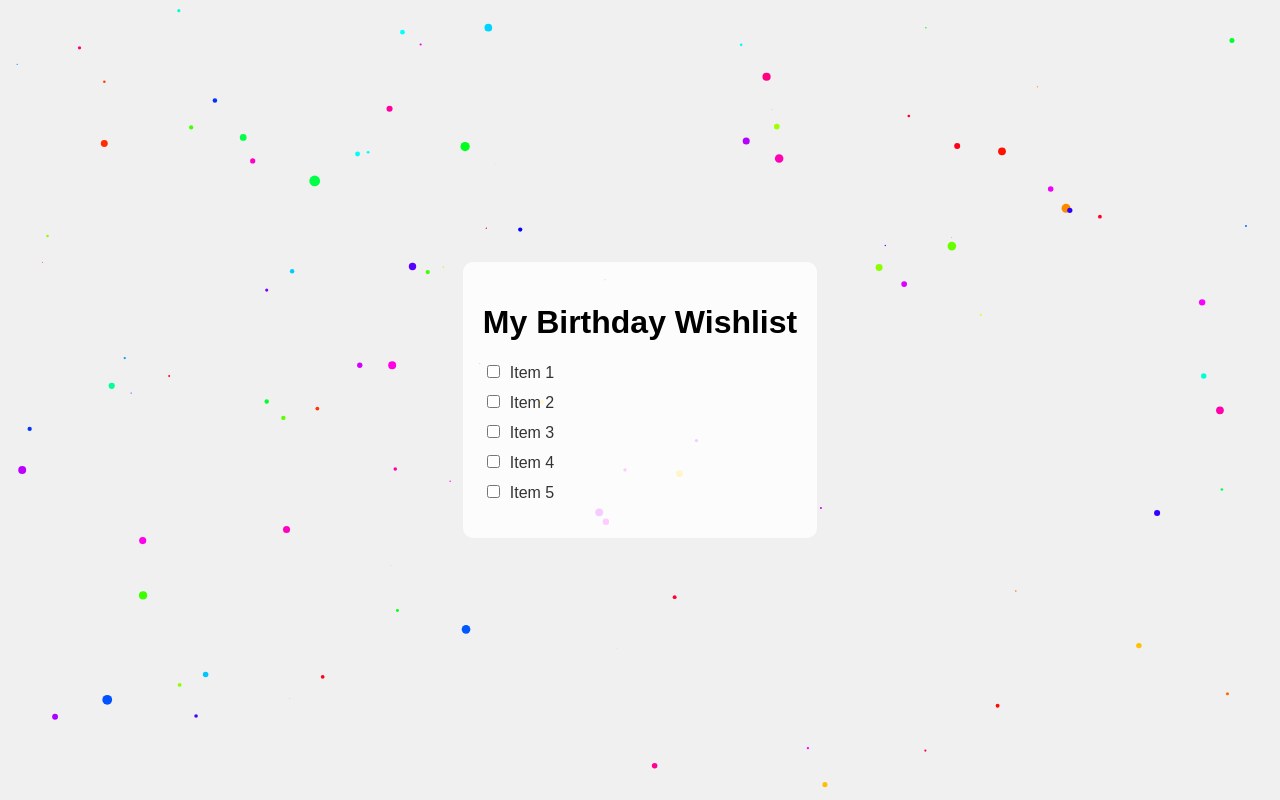
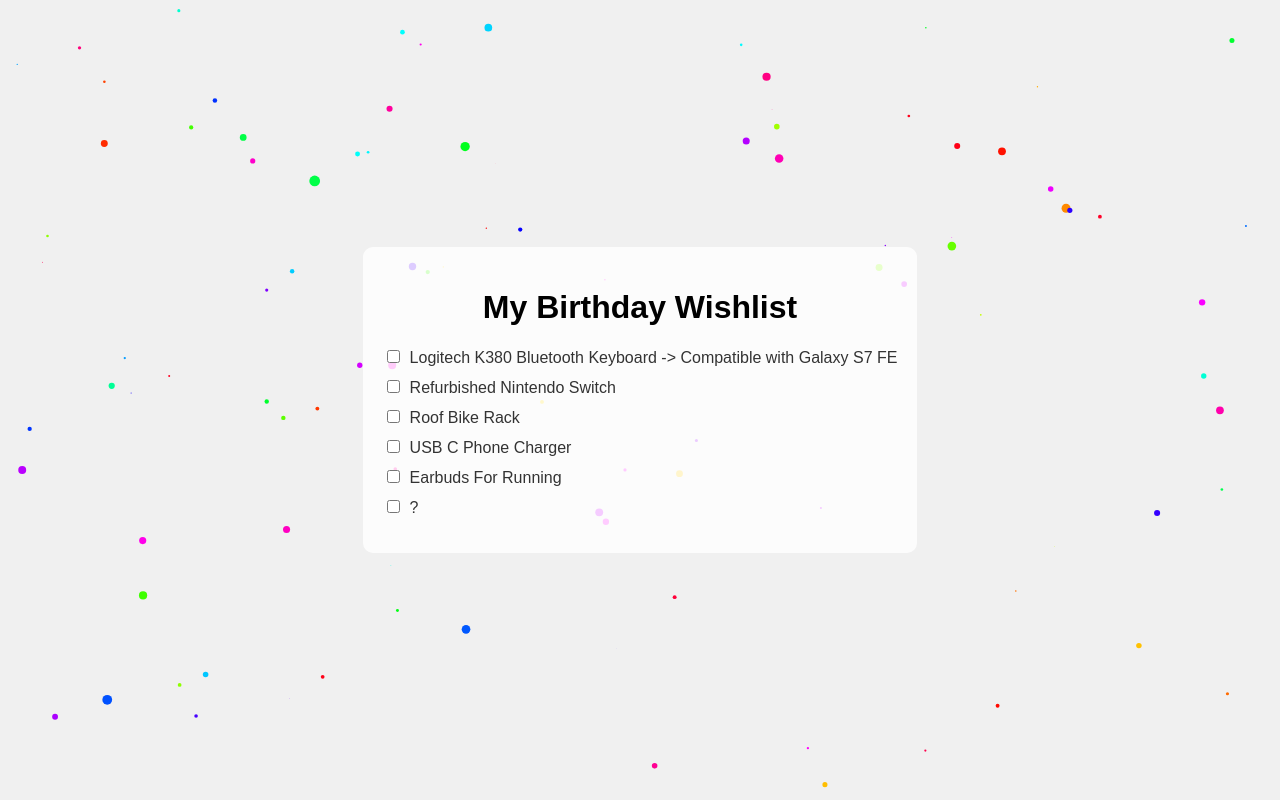
Before and after one commit to Birdbh/BirdbhBirthdayList, a plain HTML site: page index.html in a window 1280 px wide. Drawn offline with Linux system fonts and the light colour scheme.

Commit message:
Update index.html

```diff
--- a/index.html
+++ b/index.html
@@ -57,11 +57,12 @@
     <div id="wishlist">
         <h1>My Birthday Wishlist</h1>
         <ul>
-            <li><input type="checkbox" id="item1"><a href="https://www.amazon.com/example-item1" target="_blank">Item 1</a></li>
-            <li><input type="checkbox" id="item2"><a href="https://www.amazon.com/example-item2" target="_blank">Item 2</a></li>
-            <li><input type="checkbox" id="item3"><a href="https://www.amazon.com/example-item3" target="_blank">Item 3</a></li>
-            <li><input type="checkbox" id="item4"><a href="https://www.amazon.com/example-item4" target="_blank">Item 4</a></li>
-            <li><input type="checkbox" id="item5"><a href="https://www.amazon.com/example-item5" target="_blank">Item 5</a></li>
+            <li><input type="checkbox" id="item4"><a href="https://www.logitech.com/en-us/products/keyboards/k380-multi-device.920-011134.html" target="_blank">Logitech K380 Bluetooth Keyboard -> Compatible with Galaxy S7 FE</a></li>
+            <li><input type="checkbox" id="item1"><a href="https://www.nintendo.com/us/store/hardware/refurbished-switch/" target="_blank">Refurbished Nintendo Switch</a></li>
+            <li><input type="checkbox" id="item5"><a href="https://www.amazon.com/s?k=roof+bike+rack&crid=1EJB08VRKXAQO&sprefix=roof+bike+rack%2Caps%2C215&ref=nb_sb_noss_1" target="_blank">Roof Bike Rack</a></li>
+            <li><input type="checkbox" id="item3"><a href="https://www.amazon.com/s?k=usb+c+phone+charger&i=mobile&crid=Q3591GFXCFRP&sprefix=usb+c+phone+charger%2Cmobile%2C178&ref=nb_sb_noss_1" target="_blank">USB C Phone Charger</a></li>
+            <li><input type="checkbox" id="item2"><a href="https://www.amazon.com/s?k=running+earbuds&crid=3EZ5O104CW6WL&sprefix=running+earbuds%2Caps%2C164&ref=nb_sb_noss_1" target="_blank">Earbuds For Running</a></li>
+            <li><input type="checkbox" id="item5"><a href="https://www.youtube.com/watch?v=dQw4w9WgXcQ" target="_blank">?</a></li>
         </ul>
     </div>
     <canvas id="animation"></canvas>
```
